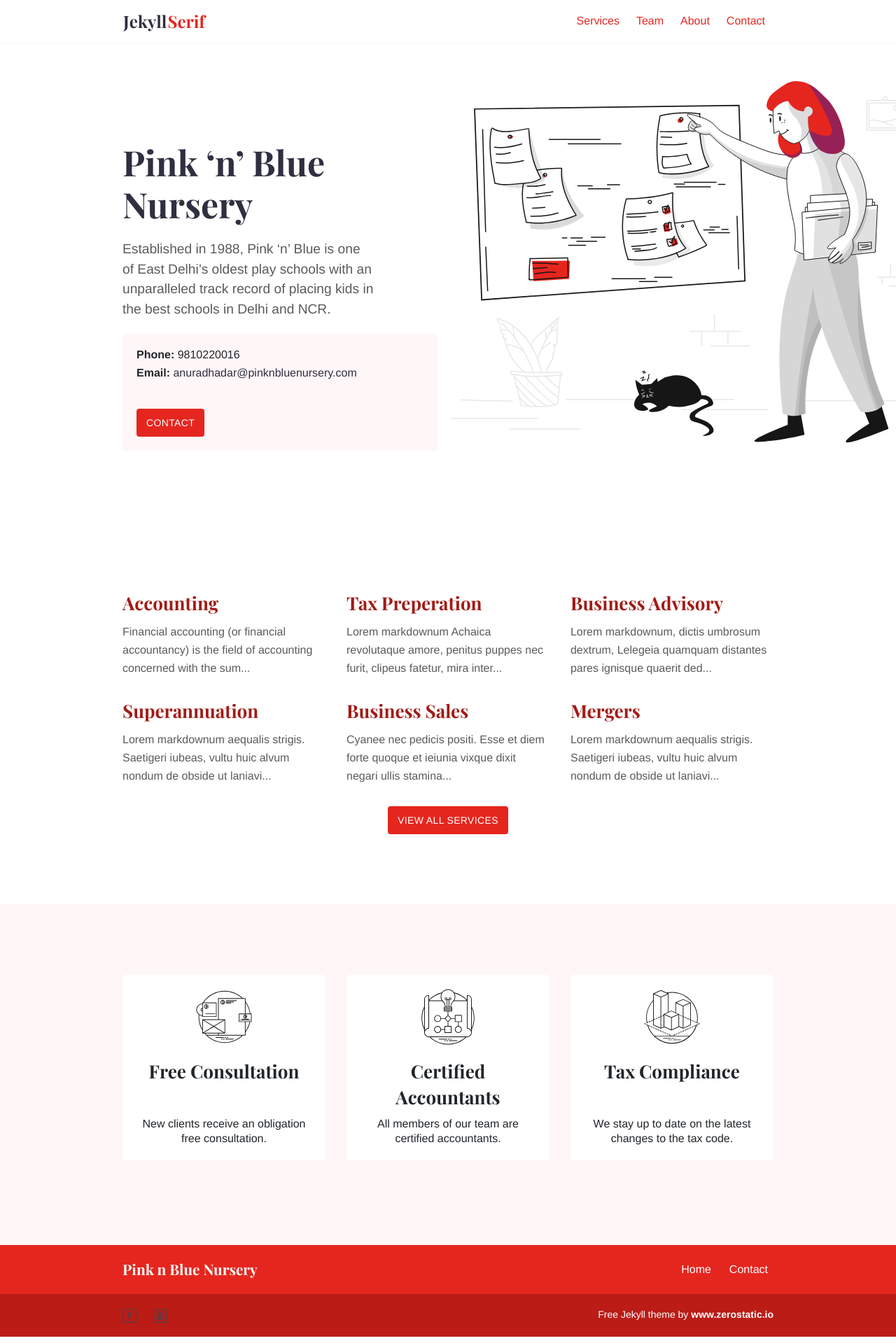
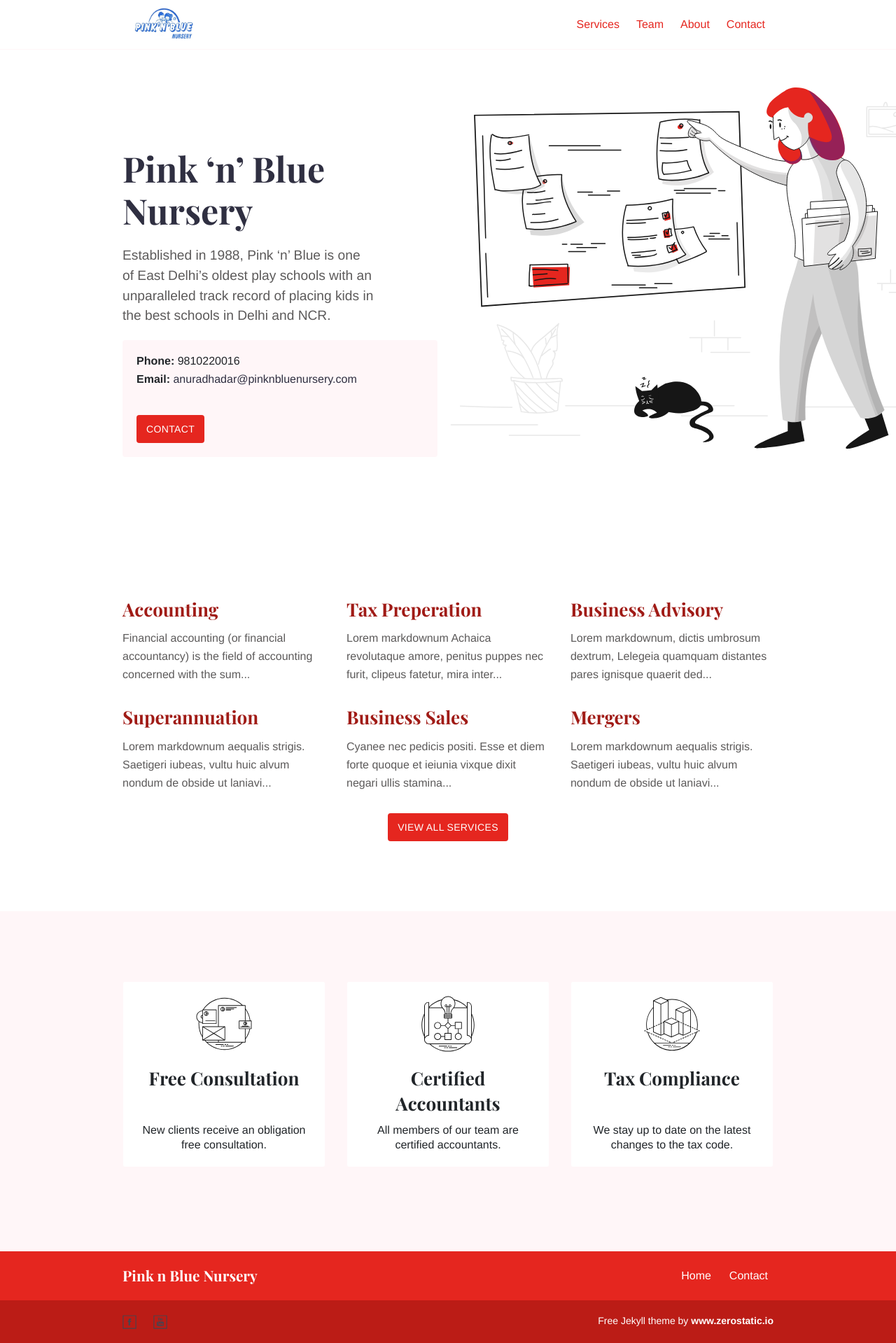
Before and after one commit to anuradhadar/anuradhadar.github.io, a Jekyll site: the page built from index.md, in a window 1280 px wide. Shown: the whole page at 70% size. Built offline with Jekyll 4.4.1, drawn with Linux system fonts in a browser that asks for light colours.

Commit message:
update logos in config

```diff
--- a/_config.yml
+++ b/_config.yml
@@ -3,11 +3,11 @@ permalink: pretty
 title: 'Pink n Blue Nursery'
 
 logo:
-  mobile: "images/logo/logo-mobile.svg"
+  mobile: "images/logo/pink-n-blue-logo-132x132.png"
   mobile_height: "32px"
   mobile_width: "32px"
-  desktop: "images/logo/logo.svg"
-  desktop_height: "32px"
+  desktop: "images/logo/pink-n-blue-logo-320x131.png"
+  desktop_height: "50px"
   desktop_width: "120px"
 
 collections:
```
